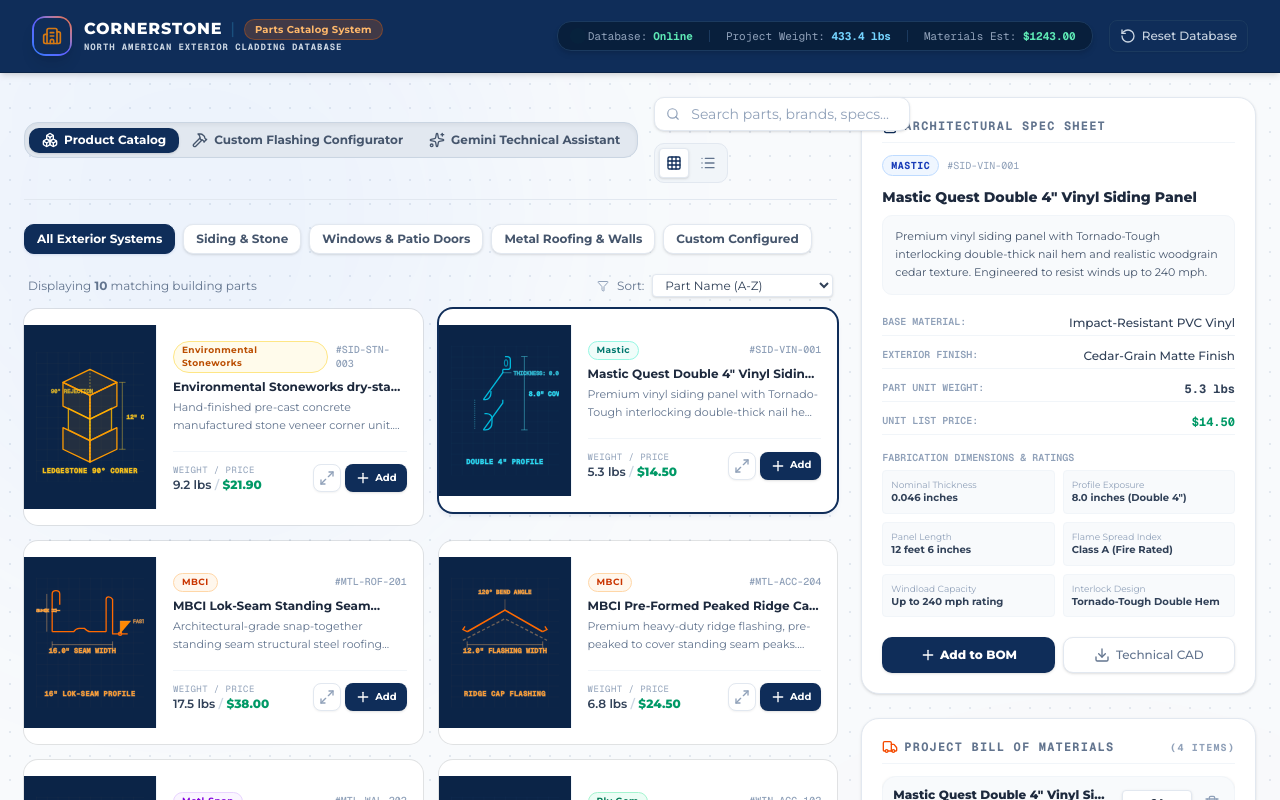
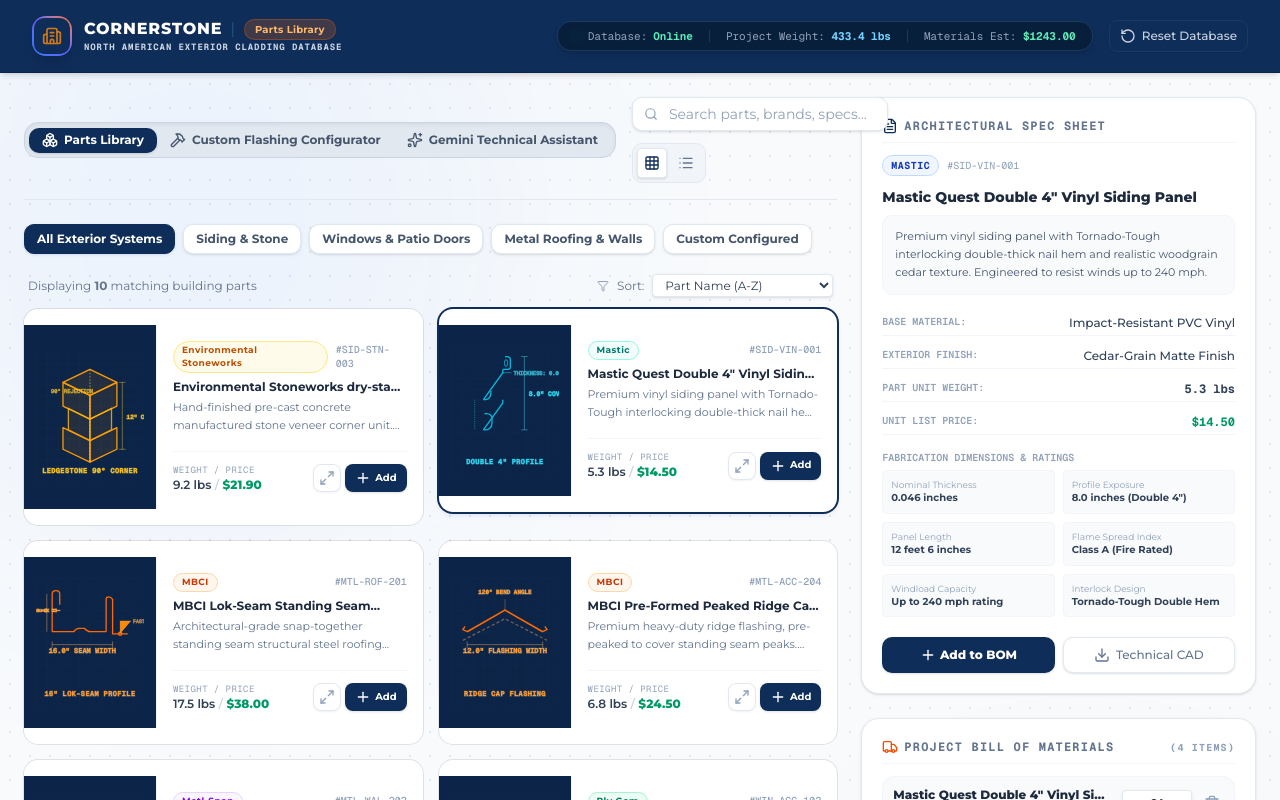
Before and after one commit to hp1day/gemini-canvas-catalog, a Next.js app: page / in a window 1280 px wide. Shown: the top 800 px of the page. Built offline with nearby package versions, Linux system fonts and the light colour scheme.

Commit message:
Branding: link corporate title logo to cornerstonebuildingbrands.com and change parts catalog systems to Parts Library

```diff
--- a/src/app/page.tsx
+++ b/src/app/page.tsx
@@ -1131,6 +1131,13 @@
           ========================================== */}
       <header className="sticky top-0 z-30 bg-[#0f2d59] text-white shadow-md border-b border-[#0b2447] px-8 py-4 flex flex-col md:flex-row items-center justify-between gap-4">
         <div className="flex items-center gap-3">
+          <a
+            href="https://www.cornerstonebuildingbrands.com"
+            target="_blank"
+            rel="noopener noreferrer"
+            className="flex items-center gap-3 hover:opacity-90 transition-opacity"
+            title="Visit Cornerstone Building Brands website"
+          >
             <div className="h-10 w-10 rounded-xl bg-gradient-to-tr from-blue-500 via-indigo-500 to-orange-500 p-0.5 shadow-lg flex items-center justify-center">
               <div className="h-full w-full rounded-[10px] bg-[#0f2d59] flex items-center justify-center">
                 <Building2 className="h-5 w-5 text-orange-400 animate-pulse" />
@@ -1138,10 +1145,11 @@
             </div>
             <div>
               <h1 className="text-base font-extrabold tracking-wider text-white flex items-center gap-2">
-              CORNERSTONE <span className="text-[#1a4f7c] font-medium">|</span> <span className="text-[10px] font-bold tracking-wide px-2.5 py-0.5 bg-orange-500/20 text-orange-300 rounded-full border border-orange-500/30">Parts Catalog System</span>
+                CORNERSTONE <span className="text-[#1a4f7c] font-medium">|</span> <span className="text-[10px] font-bold tracking-wide px-2.5 py-0.5 bg-orange-500/20 text-orange-300 rounded-full border border-orange-500/30">Parts Library</span>
               </h1>
               <p className="text-[9px] text-slate-300 uppercase tracking-widest font-mono font-bold">North American Exterior Cladding Database</p>
             </div>
+          </a>
         </div>
 
         {/* Live BOM Metrics counter */}
@@ -1198,7 +1206,7 @@
             <div className="flex flex-col lg:flex-row items-start lg:items-center justify-between gap-4 border-b border-slate-200 pb-4 mb-4">
               <TabsList className="bg-slate-200 p-1 border border-slate-300 rounded-xl shadow-inner">
                 <TabsTrigger value="parts" className="text-xs font-bold py-1.5 px-3 rounded-lg data-[state=active]:bg-[#0f2d59] data-[state=active]:text-white text-slate-600 hover:text-slate-900 cursor-pointer flex items-center gap-1.5 transition-all">
-                  <Boxes className="h-3.5 w-3.5" /> Product Catalog
+                  <Boxes className="h-3.5 w-3.5" /> Parts Library
                 </TabsTrigger>
                 <TabsTrigger value="fabricator" className="text-xs font-bold py-1.5 px-3 rounded-lg data-[state=active]:bg-purple-700 data-[state=active]:text-white text-slate-600 hover:text-slate-900 cursor-pointer flex items-center gap-1.5 transition-all">
                   <Hammer className="h-3.5 w-3.5" /> Custom Flashing Configurator
```
Lines whose indentation alone changed are shown as unchanged.
